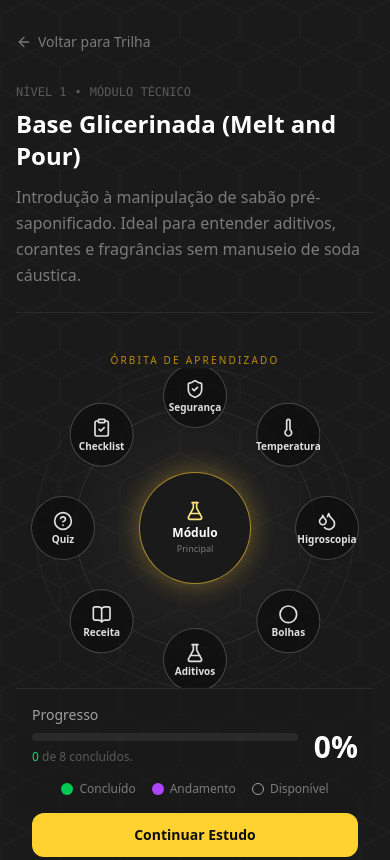
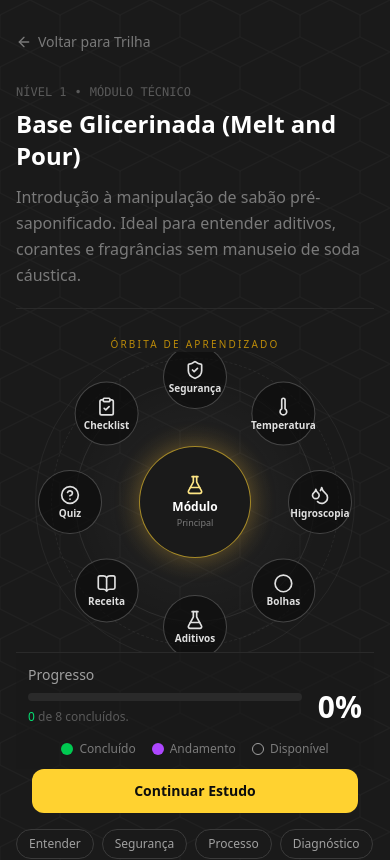
Before and after one commit to PedroAkaki/moonrock-saboaria, a Next.js app: page /aprendizado/base-glicerinada in a window 390 px wide. Shown: the top 860 px of the page. Built offline with nearby package versions, Linux system fonts and the light colour scheme.

Commit message:
fix: v31.4 — embedded density, ring 125, h-300px, slug header compacto

```diff
--- a/app/aprendizado/[slug]/page.tsx
+++ b/app/aprendizado/[slug]/page.tsx
@@ -81,7 +81,7 @@ export default async function ModulePage({ params }: { params: Promise<{ slug: s
       </Link>
 
       {/* Header */}
-      <header className="mb-8 border-b border-moon-700 pb-6">
+      <header className="mb-5 sm:mb-7 border-b border-moon-700 pb-5 sm:pb-6">
         <div className="flex items-center gap-2 text-xs text-moon-500 font-mono mb-2">
           <span>NÍVEL {mod.level}</span><span>•</span><span>MÓDULO TÉCNICO</span>
         </div>
--- a/components/LearningOrbit.tsx
+++ b/components/LearningOrbit.tsx
@@ -56,13 +56,13 @@ export default function LearningOrbit({
   totalLabel,
   embedded = false,
 }: LearningOrbitProps) {
-  const RING_RADIUS = 132;
+  const ringRadius = embedded ? 125 : 132;
   const COUNT = nodes.length;
 
   const orbitContent = (
     <>
       {/* Orbit area */}
-      <div className="relative mx-auto h-[320px] sm:h-[380px] max-w-[430px] overflow-hidden">
+      <div className={`relative mx-auto ${embedded ? "h-[300px] sm:h-[350px]" : "h-[320px] sm:h-[380px]"} max-w-[430px] overflow-hidden`}>
         <div className="absolute inset-0 bg-[radial-gradient(circle_at_center,rgba(191,149,48,0.14),transparent_34%),radial-gradient(circle_at_center,rgba(255,255,255,0.06),transparent_55%)]" />
 
         {/* Rings */}
@@ -82,8 +82,8 @@ export default function LearningOrbit({
         {/* Orbiting nodes */}
         {nodes.map((node, index) => {
           const angle = (index / COUNT) * Math.PI * 2 - Math.PI / 2;
-          const x = Math.cos(angle) * RING_RADIUS;
-          const y = Math.sin(angle) * RING_RADIUS;
+          const x = Math.cos(angle) * ringRadius;
+          const y = Math.sin(angle) * ringRadius;
           const isLocked = node.status === "locked";
           const isActive = activeNodeId === node.id;
 
@@ -135,7 +135,7 @@ export default function LearningOrbit({
       </div>
 
       {/* Bottom panel */}
-      <div className="border-t border-moon-700 bg-moon-800/60 p-4">
+      <div className={`border-t border-moon-700 bg-moon-800/60 ${embedded ? "p-3" : "p-4"}`}>
         {/* Progress */}
         <div className="flex items-end justify-between gap-4">
           <div className="flex-1">
```
